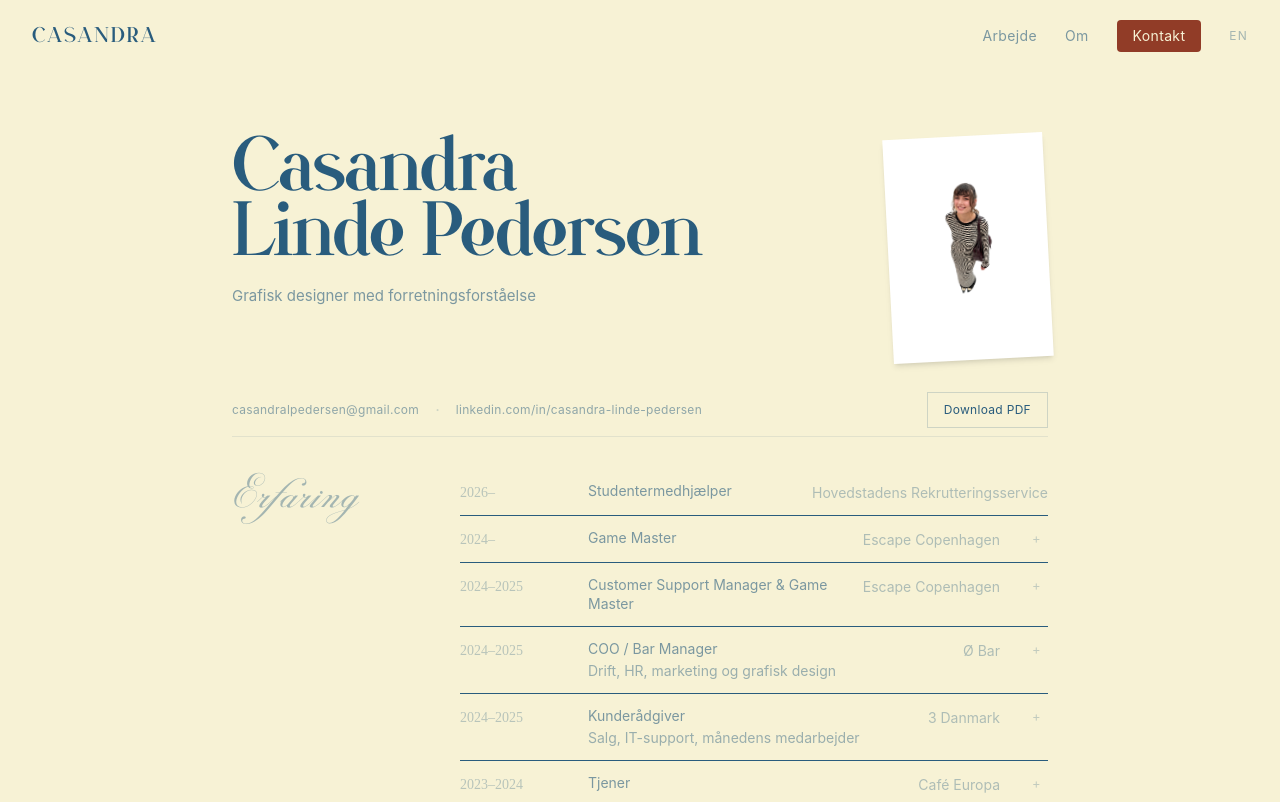
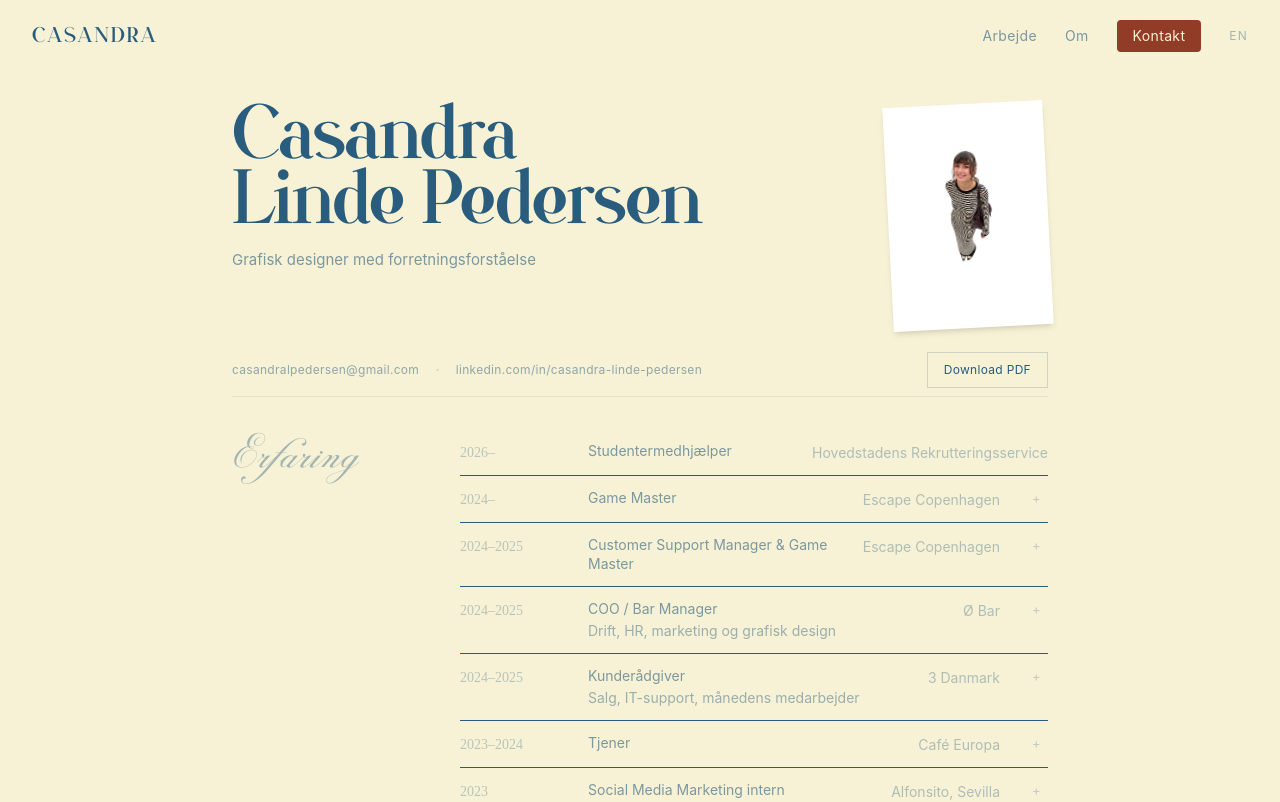
Before and after one commit to casandralpedersen/casandra-portfolio, a React (Vite) app: page /cv in a window 1280 px wide. Shown: the top 802 px of the page. Built offline with nearby package versions, Linux system fonts and the light colour scheme.

Commit message:
Move CV intro higher

```diff
--- a/src/pages/CV.jsx
+++ b/src/pages/CV.jsx
@@ -121,13 +121,13 @@ export default function CV() {
       ref={constraintsRef}
       className="min-h-screen bg-[var(--color-base)] relative overflow-hidden"
     >
-      <div className="max-w-4xl mx-auto px-10 pt-16 pb-24">
+      <div className="max-w-4xl mx-auto px-10 pt-8 pb-24">
 
         {/* Header */}
         <motion.div
           initial={{ opacity: 0, y: 24 }}
           animate={{ opacity: 1, y: 0, transition: { ease, duration: 0.7 } }}
-          className="flex justify-between items-start mb-2"
+          className="flex justify-between items-start mb-1"
         >
           <div>
             <h1
@@ -138,7 +138,7 @@ export default function CV() {
               <br />
               Linde Pedersen
             </h1>
-            <p className="mt-5 text-[15px] opacity-60 max-w-xs leading-snug">
+            <p className="mt-4 text-[15px] opacity-60 max-w-xs leading-snug">
               {t(
                 'Grafisk designer med forretningsforståelse',
                 'Graphic designer with a business mindset'
@@ -171,7 +171,7 @@ export default function CV() {
         <motion.div
           initial={{ opacity: 0, y: 12 }}
           animate={{ opacity: 1, y: 0, transition: { ease, duration: 0.6, delay: 0.15 } }}
-          className="flex gap-4 items-center mt-8 mb-2"
+          className="flex gap-4 items-center mt-6 mb-2"
         >
           <a
             href="mailto:casandralpedersen@gmail.com"
```
